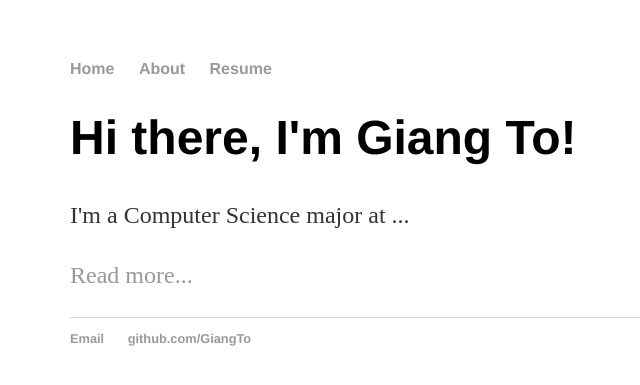
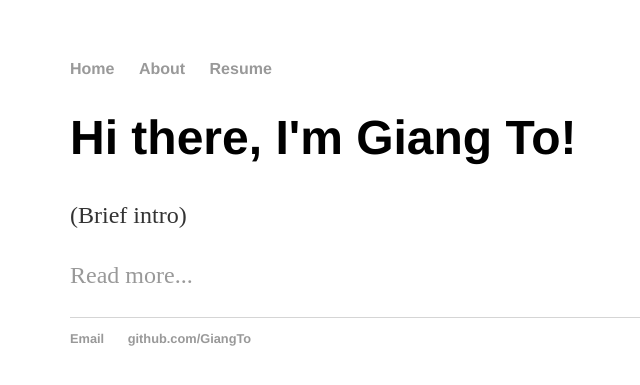
Before and after one commit to GiangTo/giangto.github.io, a Jekyll site: the page index.html, which Jekyll copies as it is, in a window 1280 px wide. Shown: the top 385 px of the page, without its empty margins (122-762 px from the left). Built offline with Jekyll 4.4.1, drawn with Linux system fonts in a browser that asks for light colours.

Commit message:
Update index.html

```diff
--- a/index.html
+++ b/index.html
@@ -17,7 +17,7 @@
     <div class = "container">
     <div class = "blurb">
       <h1>Hi there, I'm Giang To!</h1>
-        <p>I'm a Computer Science major at ... </p>
+        <p>(Brief intro)</p>
         <p><a href = "/about">Read more...</a></p>
     </div><!--/blurb-->
     </div><!--/container-->
```
